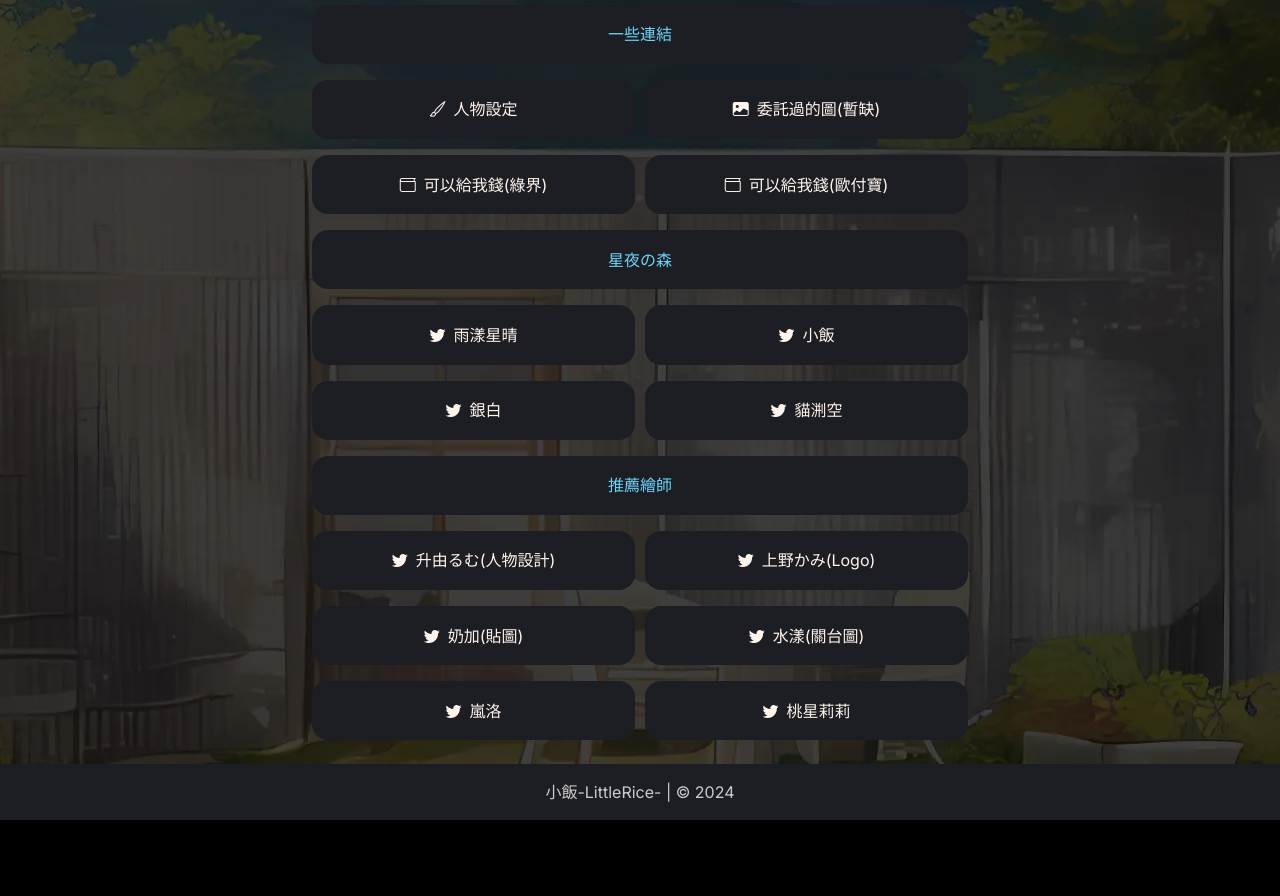
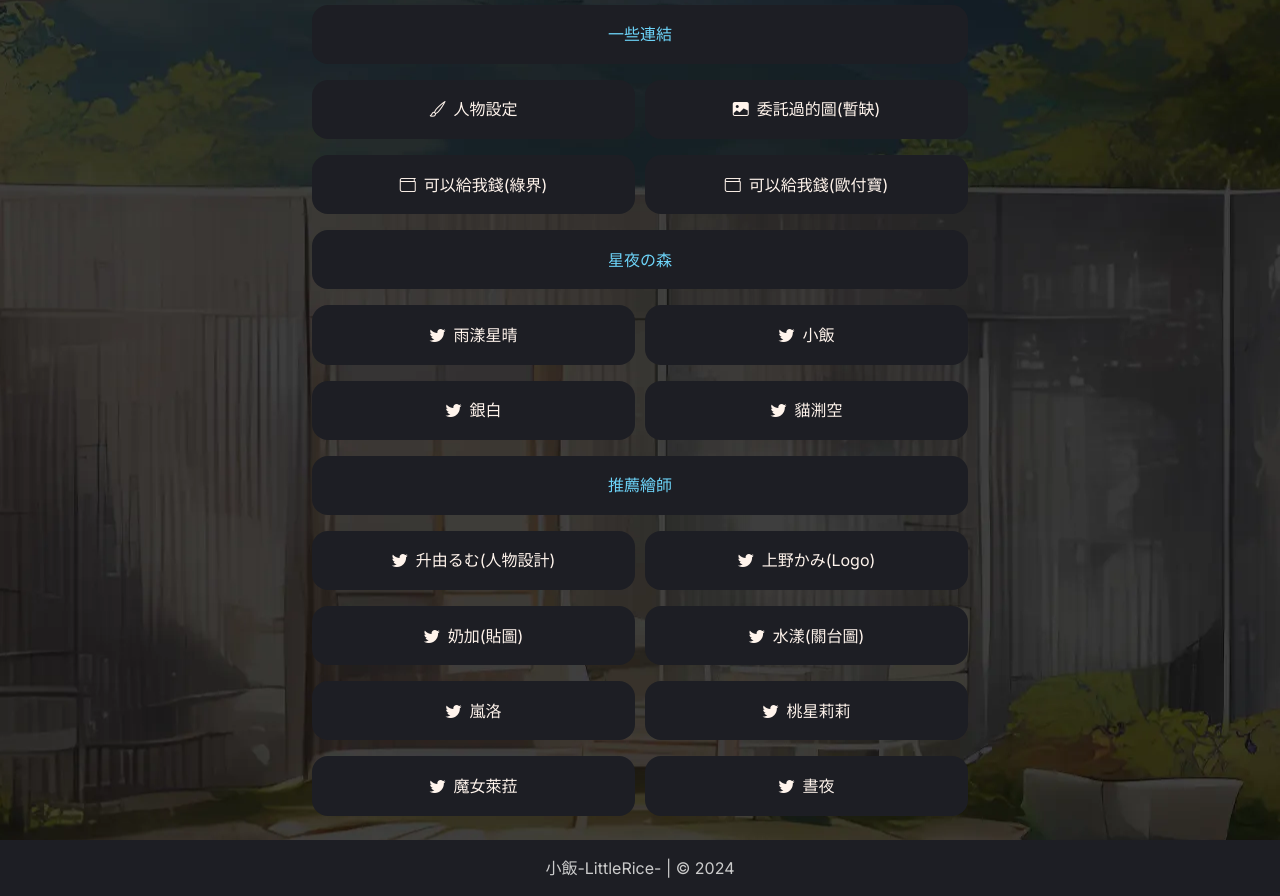
Before and after one commit to LittleRice1007/link-page, a plain HTML site: page index.html in a window 1280 px wide. Shown: the part 377-1273 px from the top of the page. Before the commit the page ends 1197 px from the top, so only its background shows below. Drawn offline with nearby package versions, Linux system fonts and the light colour scheme.

Commit message:
2024.08.20 更新推薦繪師

```diff
--- a/index.html
+++ b/index.html
@@ -291,6 +291,28 @@ https://github.com/ardacarofficial/links-website is open source project.
             </button>
           </a>
         </div>
+        <div class="main_small_button_list">
+          <a
+            class="main_small_a_item"
+            href="https://twitter.com/WizardessLyra"
+            target="_blank"
+            rel="nofollow"
+          >
+            <button class="main_small_button_item">
+              <i class="bi bi-twitter"></i>魔女萊菈
+            </button>
+          </a>
+          <a
+            class="main_small_a_item"
+            href="https://twitter.com/zhuy680714"
+            target="_blank"
+            rel="nofollow"
+          >
+            <button class="main_small_button_item">
+              <i class="bi bi-twitter"></i>晝夜
+            </button>
+          </a>
+        </div>
       </section>
       <!-- Menu Container 1 Codes End -->
     </main>
```
